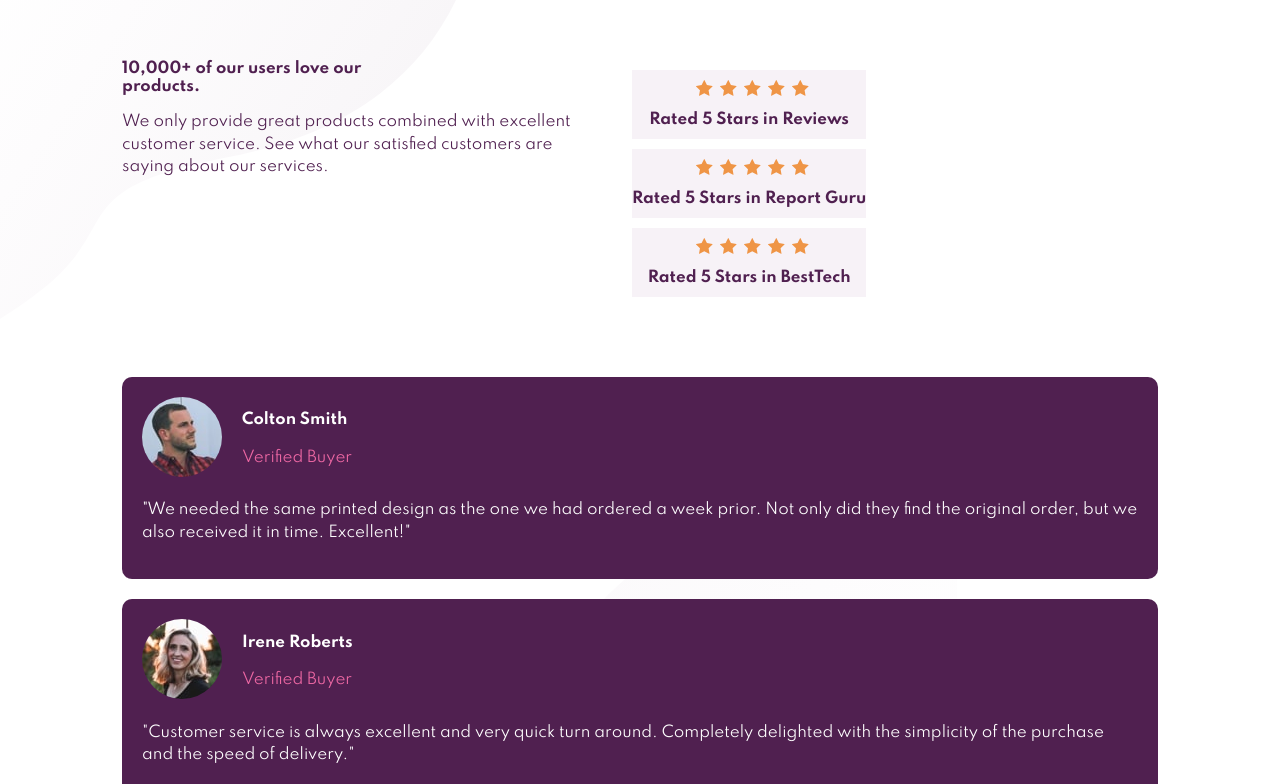
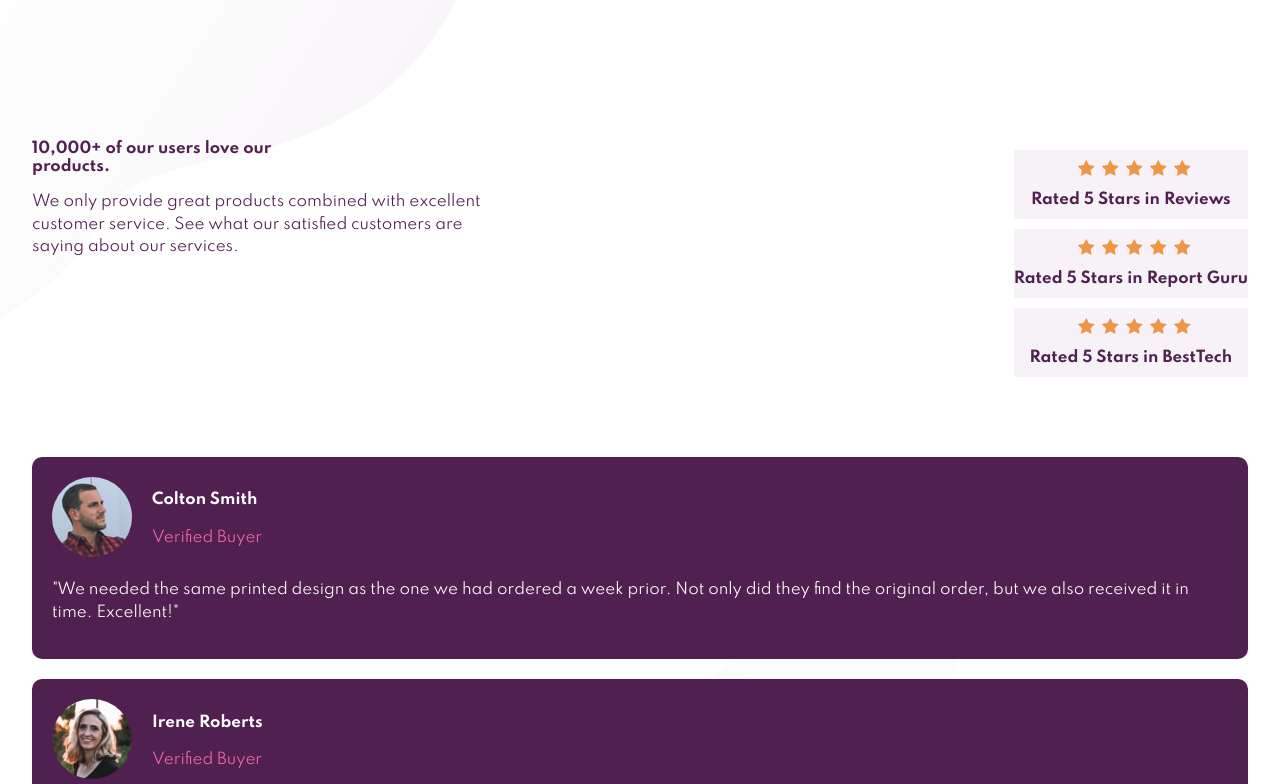
Before and after one commit to royeradames/social-proof-section-master, a React (Create React App) app: page / in a window 1536 px wide. Shown: the top 784 px of the page, without its empty margins (128-1407 px from the left). Built offline with nearby package versions, Linux system fonts and the light colour scheme.

Commit message:
👌move main content away from window border

```diff
--- a/src/App.scss
+++ b/src/App.scss
@@ -99,11 +99,11 @@
 @media (min-width: 1440px){
   .page{
     grid-gap: 6rem 6rem;
-    grid-template-columns: minmax(min-content, auto) 1fr;
+    grid-template-columns: minmax(min-content, auto) min-content;
     grid-template-rows: minmax(min-content, auto) 1fr;
     grid-template-areas: "header rate"
                           "testimonial testimonial";
-    padding:  6rem 25rem;
+    padding:  14rem 16rem;
 
     &_background{
       background-image: url("./images/bg-pattern-top-desktop.svg"), url("./images/bg-pattern-bottom-desktop.svg");
```
